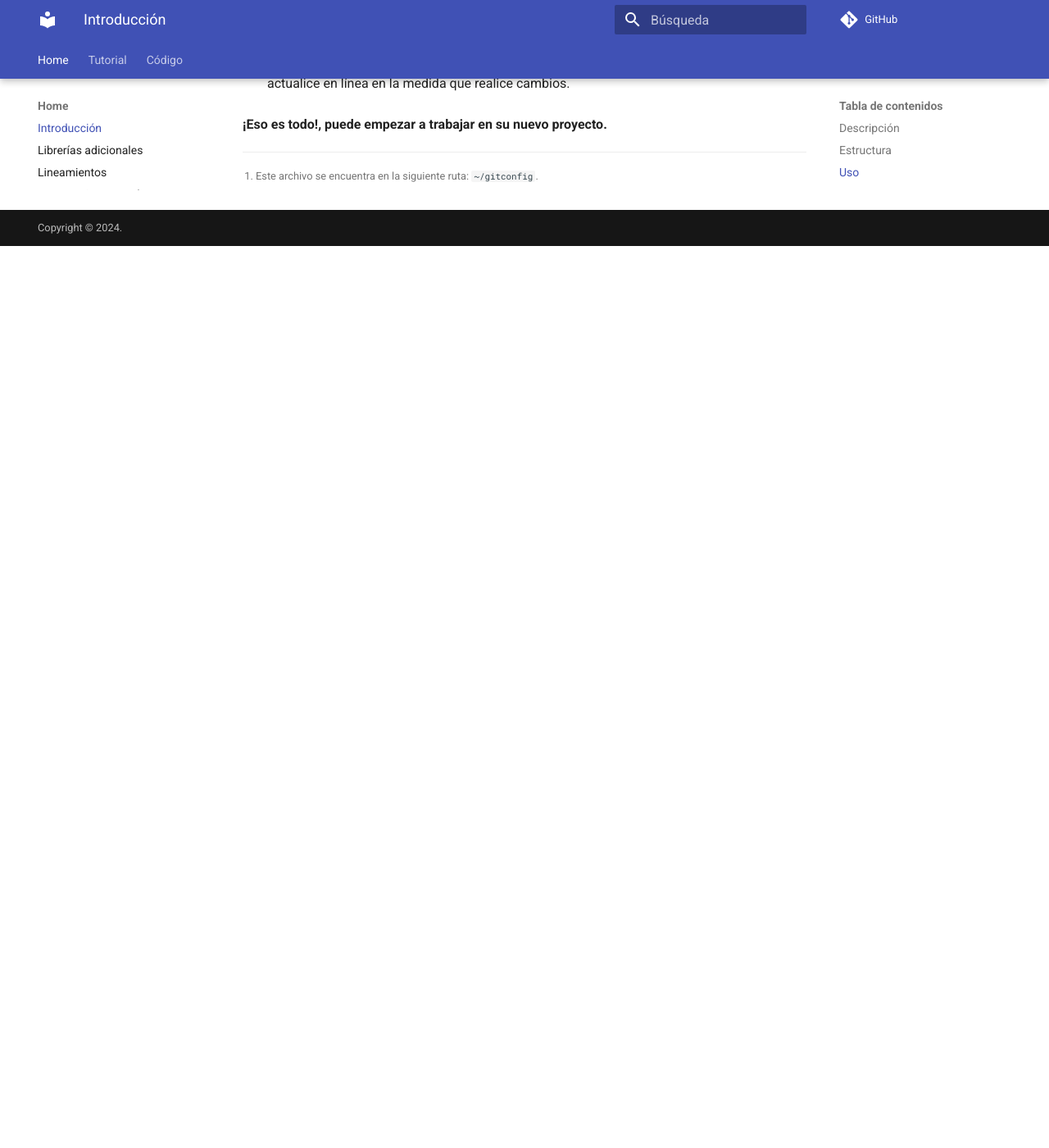
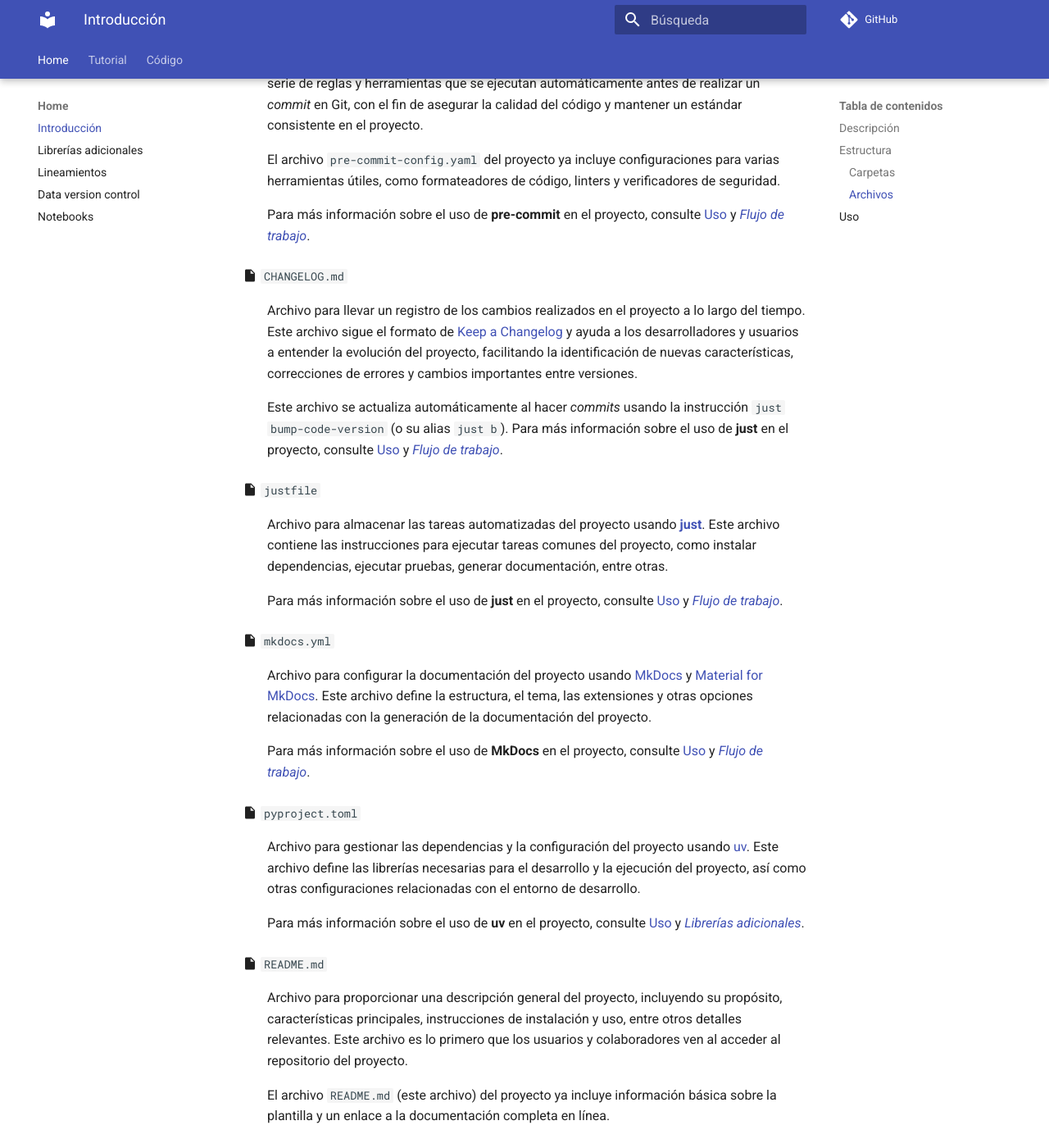
Before and after one commit to alejpelo/plantilla-proyecto-python, an MkDocs documentation site: the page built from docs/index.md, in a window 1280 px wide and 1400 px high, scrolled down 4290 px. Shown: the whole window at 82% size. Built offline with MkDocs 1.6.1 and Material for MkDocs 9.7.7, drawn with Linux system fonts in a browser that asks for light colours; comment, search, counter and statistics services are not loaded; before the commit the page ends 4590 px from its top, so only the background shows below that; some of the changed text lies outside the part shown.

Commit message:
docs: agrega descripción de todos los archivos y mejora documentación de los mensajes commit

```diff
--- a/README.md
+++ b/README.md
@@ -42,7 +42,15 @@
   <figcaption>Estructura de carpetas y archivos del proyecto</figcaption>
 </figure>
 
+### Carpetas
+
 A continuación se describe el propósito de cada una de las carpetas:
+
+:material-folder: `.github/`
+
+:   Carpeta para almacenar los archivos que configuran las _GitHub Actions_. Estos archivos están escritos en formato YAML y permiten automatizar tareas como la integración continua, el despliegue continuo, la gestión de incidencias, entre otras.
+
+    En principio no es necesario que modifique estos archivos, pero si desea personalizar las acciones automatizadas del proyecto, puede hacerlo editando los archivos dentro de esta carpeta o creando nuevos archivos según sus necesidades.
 
 :material-folder: `data/`
 
@@ -82,18 +90,90 @@
 
 :   Carpeta para almacenar las pruebas del proyecto (archivos  `.py`). Dentro de la carpeta se pueden crear sub-carpetas para organizar las pruebas adecuadamente. Las pruebas se deben escribir usando [pytest](https://docs.pytest.org/en/stable/).
 
+### Archivos
+
+A continuación se describe el propósito de algunos de los archivos más importantes del proyecto:
+
+:material-file: `.env.private`
+
+:   Archivo para almacenar las variables de entorno privadas del proyecto. Este archivo **NO** debe estar versionado con Git, y por defecto, está incluido en el archivo `.gitignore` del proyecto[^1].
+
+    Para más información sobre el uso de variables de entorno en el proyecto, consulte el archivo `src/tutorial.py`.
+
+:material-file: `.env.public`
+
+:   Archivo para almacenar las variables de entorno públicas del proyecto. Este archivo **SI** debe estar versionado con Git.
+
+    Para más información sobre el uso de variables de entorno en el proyecto, consulte el archivo `src/tutorial.py`.
+
+:material-file: `.gitignore`
+
+:   Archivo para especificar los archivos y carpetas que **Git** debe ignorar al momento de hacer seguimiento de los cambios en el proyecto. Este archivo es fundamental para evitar que archivos temporales, archivos de configuración local o archivos generados automáticamente se incluyan en el control de versiones.
+
+    El archivo `.gitignore` del proyecto ya incluye las configuraciones necesarias para ignorar las carpetas `data/` y `outputs/`, entre otros archivos y carpetas comunes que no deben ser versionados.
+
+:material-file: `pre-commit-config.yaml`
+
+:  Archivo para configurar los _hooks_ de [pre-commit](https://pre-commit.com/) en el proyecto. Este archivo define una serie de reglas y herramientas que se ejecutan automáticamente antes de realizar un _commit_ en Git, con el fin de asegurar la calidad del código y mantener un estándar consistente en el proyecto.
+
+    El archivo `pre-commit-config.yaml` del proyecto ya incluye configuraciones para varias herramientas útiles, como formateadores de código, linters y verificadores de seguridad.
+
+    Para más información sobre el uso de **pre-commit** en el proyecto, consulte [Uso](#uso) y [_Flujo de trabajo_](docs/otros/flujo.md).
+
+:material-file: `CHANGELOG.md`
+
+:   Archivo para llevar un registro de los cambios realizados en el proyecto a lo largo del tiempo. Este archivo sigue el formato de [Keep a Changelog](https://keepachangelog.com/en/1.0.0/) y ayuda a los desarrolladores y usuarios a entender la evolución del proyecto, facilitando la identificación de nuevas características, correcciones de errores y cambios importantes entre versiones.
+
+    Este archivo se actualiza automáticamente al hacer _commits_ usando la instrucción `just bump-code-version` (o su alias `just b`). Para más información sobre el uso de **just** en el proyecto, consulte [Uso](#uso) y [_Flujo de trabajo_](docs/otros/flujo.md).
+
+:material-file: `justfile`
+
+:   Archivo para almacenar las tareas automatizadas del proyecto usando [**just**](https://github.com/casey/just). Este archivo contiene las instrucciones para ejecutar tareas comunes del proyecto, como instalar dependencias, ejecutar pruebas, generar documentación, entre otras.
+
+    Para más información sobre el uso de **just** en el proyecto, consulte [Uso](#uso) y [_Flujo de trabajo_](docs/otros/flujo.md).
+
+:material-file: `mkdocs.yml`
+
+:  Archivo para configurar la documentación del proyecto usando [MkDocs](https://www.mkdocs.org/) y [Material for MkDocs](https://squidfunk.github.io/mkdocs-material/). Este archivo define la estructura, el tema, las extensiones y otras opciones relacionadas con la generación de la documentación del proyecto.
+
+    Para más información sobre el uso de **MkDocs** en el proyecto, consulte [Uso](#uso) y [_Flujo de trabajo_](docs/otros/flujo.md).
+
+:material-file: `pyproject.toml`
+
+: Archivo para gestionar las dependencias y la configuración del proyecto usando [uv](https://docs.astral.sh/uv/). Este archivo define las librerías necesarias para el desarrollo y la ejecución del proyecto, así como otras configuraciones relacionadas con el entorno de desarrollo.
+
+    Para más información sobre el uso de **uv** en el proyecto, consulte [Uso](#uso) y [_Librerías adicionales_](docs/otros/librerias.md).
+
+:material-file: `README.md`
+
+: Archivo para proporcionar una descripción general del proyecto, incluyendo su propósito, características principales, instrucciones de instalación y uso, entre otros detalles relevantes. Este archivo es lo primero que los usuarios y colaboradores ven al acceder al repositorio del proyecto.
+
+    El archivo `README.md` (este archivo) del proyecto ya incluye información básica sobre la plantilla y un enlace a la documentación completa en línea.
+
+:material-file: `requeriments-dev.txt`, `requeriments-docs.txt`, `requeriments-tests.txt` y `requeriments.txt`
+
+: Archivos para listar las dependencias del proyecto. Aunque el proyecto usa [uv](https://docs.astral.sh/uv/) para gestionar las dependencias, este archivo puede ser útil para herramientas o servicios que esperan encontrar archivos `requirements.txt` en el proyecto (e.g. _GitHub Actions_).
+
+:material-file: `uv.lock`
+
+: Archivo generado automáticamente por [uv](https://docs.astral.sh/uv/) para asegurar que las dependencias del proyecto se instalen de manera consistente en diferentes entornos. Este archivo registra las versiones exactas de las librerías instaladas en el proyecto, incluyendo sus dependencias y sub-dependencias.
+
+    No es necesario modificar este archivo manualmente, ya que se actualiza automáticamente al instalar o actualizar las dependencias del proyecto usando **uv**.
+
 ## Uso
 
 Para instalar la plantilla y empezarla a usar en un nuevo proyecto, debe tener instalado previamente en su equipo, [**Git**](https://git-scm.com/) (versión >= 2.52.0), [**uv**](https://docs.astral.sh/uv/) (versión >= 0.9.26) y [**just**](https://github.com/casey/just) (versión >= 1.46.0).
 
 !!! warning "¡Atención!"
-    El proyecto incluye algunas funcionalidades que requieren un _shell_ (`sh`) compatible con Unix (e.g. MacOS, LinuxOS). Al instalar Git en WindowsOS, es posible instalar adicionalmente **Git Bash** que proporciona un _shell_ compatible con Unix. Si realiza esta instalación adicional y configura su sistema para usar Git Bash como _shell_ predeterminado, tal como lo explica la documentación de la instalación de **just**, no debería tener inconvenientes al usar el proyecto en WindowsOS.
+    El proyecto incluye algunas funcionalidades que requieren un _shell_ (`sh`) compatible con Unix (e.g. MacOS, LinuxOS).
+
+    Al instalar **Git** en WindowsOS, es posible instalar adicionalmente **Git Bash**, lo que proporciona un _shell_ compatible con Unix. Si realiza esta instalación adicional y configura su sistema para usar Git Bash como _shell_ predeterminado, tal como lo explica la documentación de la instalación de **just**, no debería tener inconvenientes al usar el proyecto en WindowsOS.
 
     Si se le presentan errores, le agradecemos lo reporte para buscar soluciones.
 
 Posteriormente, siga los pasos descritos a continuación:
 
-1. Cree un nuevo repositorio a partir de esta [plantilla](https://github.com/alejpelo/plantilla-proyecto-python) (_template_) con el nombre de su nuevo proyecto. _Asegúrese de marcar la opción **Include all branches**_.
+1. Cree un nuevo repositorio a partir de esta [plantilla](https://github.com/alejpelo/plantilla-proyecto-python) (_template_) con el nombre de su nuevo proyecto. Asegúrese de marcar la opción _**Include all branches**_.
 
 2. Clone el nuevo repositorio en su equipo local.
 
```
Also changed, not shown: docs/otros/lineamientos.md (+29 -16 lines), docs/assets/project-structure.png.
